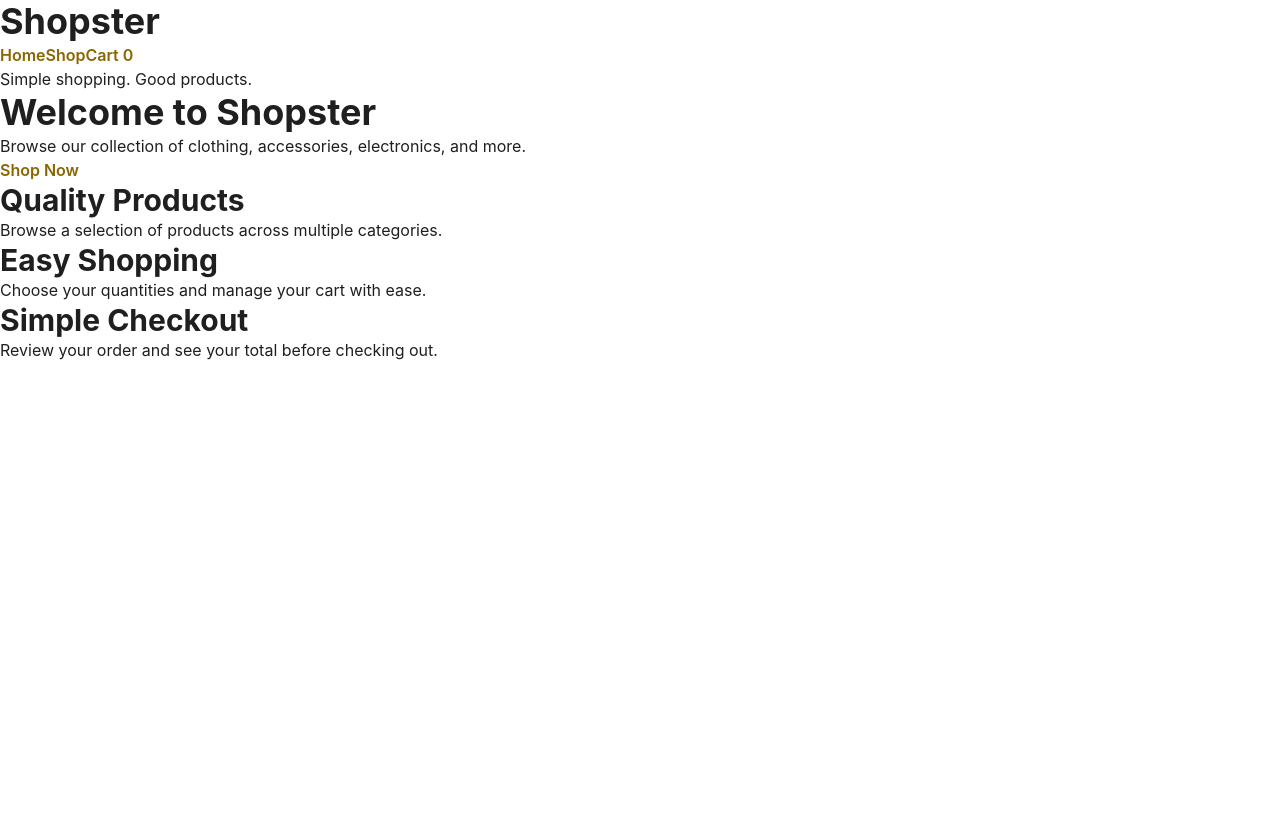
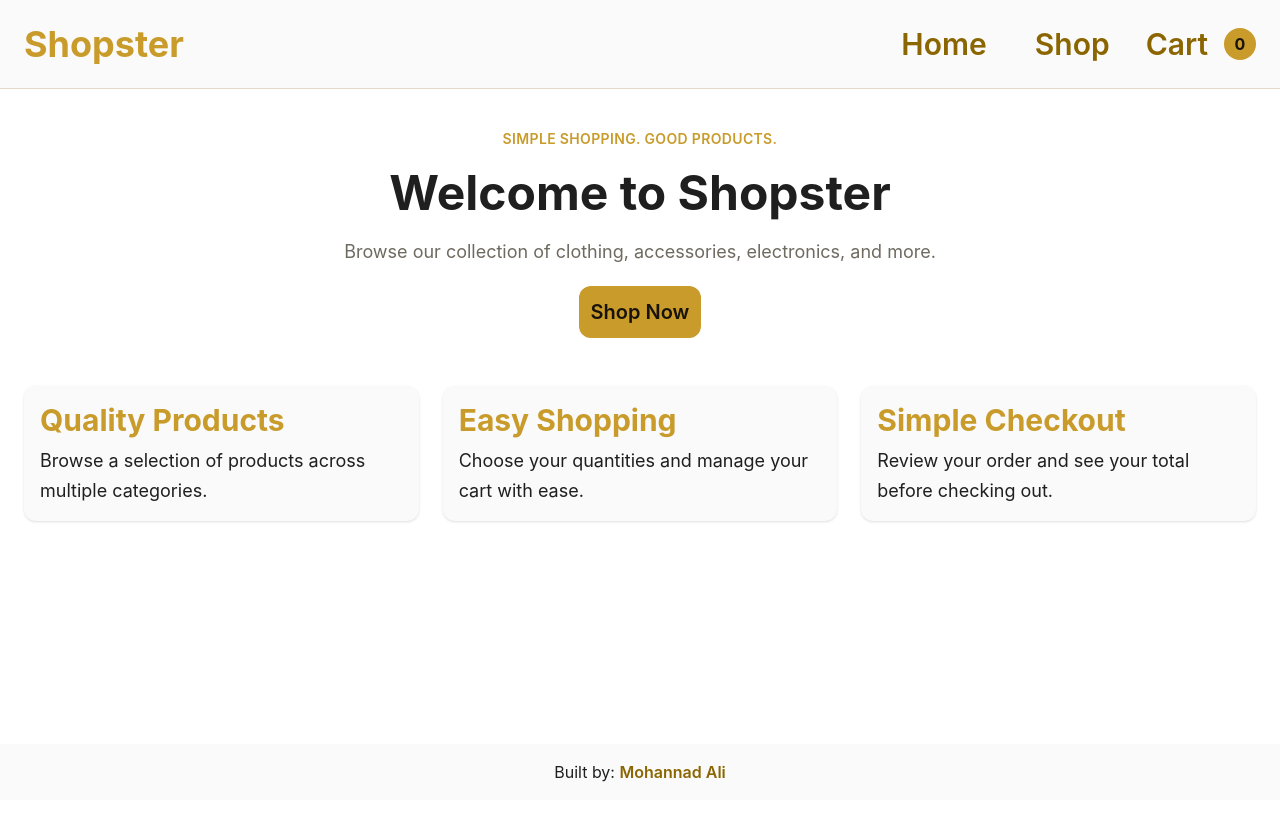
Before and after one commit to Ali7488/shopping-cart, a React (Vite) app: page / in a window 1280 px wide. Shown: the top 820 px of the page. Built offline with nearby package versions, Linux system fonts and the light colour scheme; no server answers.

Commit message:
styled app.jsx and home.jsx

```diff
--- a/src/App.jsx
+++ b/src/App.jsx
@@ -1,7 +1,6 @@
 import { useState } from "react";
 import { Link, Outlet } from "react-router";
 import { useShopApi } from "./hooks/useShopApi";
-import "./styles/App.css";
 
 function App() {
   // Retrieves products from fakeShop API
@@ -32,20 +31,36 @@ function App() {
   }, 0);
 
   return (
-    <>
-      <nav>
-        <h1>Shopster</h1>
-        <Link to="/">Home</Link>
-        <Link to="/shop">Shop</Link>
-        <Link to="/cart">
-          Cart <span>{cartTotalItems}</span>
+    <div className="grid grid-rows-[auto_minmax(0,1fr)_auto] min-h-dvh">
+      <nav className="flex  items-center  gap-2 md:gap-6 py-6 border-b bg-[var(--color-surface)] border-[var(--color-border)]  px-2 md:px-6">
+        <Link className="text-2xl md:text-4xl mr-auto font-bold text-[var(--color-primary)]" to="/">
+          Shopster
+        </Link>
+        <Link className="text-md md:text-3xl px-1 md:px-3 transition-colors" to="/">
+          Home
+        </Link>
+        <Link className="text-md md:text-3xl px-1 md:px-3 transition-colors" to="/shop">
+          Shop
+        </Link>
+        <Link
+          className="text-md md:text-3xl transition-colors inline-flex gap-1 md:gap-4 justify-center items-center"
+          to="/cart"
+        >
+          Cart{" "}
+          <span className="font-bold bg-[var(--color-primary)] text-[var(--color-text-inverse)] rounded-full px-2 min-w-8 h-8 inline-flex justify-center items-center text-base">
+            {cartTotalItems}
+          </span>
         </Link>
       </nav>
-      <main>
+      <main className="w-full mx-auto max-w-7xl p-2 md:p-6">
         <Outlet context={{ products, loading, error, cart, updateCartQuantity }} />
       </main>
-      <footer></footer>
-    </>
+      <footer className="flex justify-center items-center bg-[var(--color-surface)] p-4">
+        <p>
+          Built by: <a href="https://www.github.com/Ali7488">Mohannad Ali</a>
+        </p>
+      </footer>
+    </div>
   );
 }
 
--- a/src/pages/Home.jsx
+++ b/src/pages/Home.jsx
@@ -2,31 +2,54 @@ import { Link } from "react-router";
 
 export default function Home() {
   return (
-    <section className="home">
-      <div className="hero">
-        <p>Simple shopping. Good products.</p>
+    <section className="w-full space-y-8 md:space-y-12 py-4">
+      <div className="flex flex-col items-center text-center gap-3 md:gap-5 max-w-4xl mx-auto">
+        <p className="text-xs md:text-sm uppercase tracking-wide font-semibold text-[var(--color-primary)]">
+          Simple shopping. Good products.
+        </p>
 
-        <h1>Welcome to Shopster</h1>
+        <h1 className="text-3xl md:text-5xl font-bold text-[var(--color-text)]">
+          Welcome to Shopster
+        </h1>
 
-        <p>Browse our collection of clothing, accessories, electronics, and more.</p>
+        <p className="text-base md:text-lg text-[var(--color-text-muted)] max-w-2xl leading-relaxed">
+          Browse our collection of clothing, accessories, electronics, and more.
+        </p>
 
-        <Link to="/shop">Shop Now</Link>
+        <Link
+          className="transition-colors font-semibold text-md md:text-xl rounded-lg inline-flex bg-[var(--color-primary)] text-[var(--color-text-inverse)] p-3 hover:bg-[var(--color-primary-hover)] hover:scale-105 active:scale-97 transition-transform"
+          to="/shop"
+        >
+          Shop Now
+        </Link>
       </div>
 
-      <section className="homeFeatures">
-        <article>
-          <h2>Quality Products</h2>
-          <p>Browse a selection of products across multiple categories.</p>
+      <section className="grid grid-cols-1 md:grid-cols-3 gap-2 md:gap-6">
+        <article className="p-2 md:p-4 flex flex-col gap-1 md:gap-2 bg-[var(--color-surface)] text-[var(--color-text-inverse)] border-[var(--color-border)] rounded-lg shadow-sm hover:shadow-lg  hover:scale-102 transition-transform transition-shadow">
+          <h2 className="text-2xl md:text-3xl font-bold text-[var(--color-primary)]">
+            Quality Products
+          </h2>
+          <p className="text-base md:text-lg text-[var(--color-text)] max-w-2xl leading-relaxed">
+            Browse a selection of products across multiple categories.
+          </p>
         </article>
 
-        <article>
-          <h2>Easy Shopping</h2>
-          <p>Choose your quantities and manage your cart with ease.</p>
+        <article className="p-2 md:p-4 flex flex-col gap-1 md:gap-2 bg-[var(--color-surface)] text-[var(--color-text-inverse)] border-[var(--color-border)] rounded-lg shadow-sm hover:shadow-lg hover:scale-102 transition-transform transition-shadow">
+          <h2 className="text-2xl md:text-3xl font-bold text-[var(--color-primary)]">
+            Easy Shopping
+          </h2>
+          <p className="text-base md:text-lg text-[var(--color-text)] max-w-2xl leading-relaxed">
+            Choose your quantities and manage your cart with ease.
+          </p>
         </article>
 
-        <article>
-          <h2>Simple Checkout</h2>
-          <p>Review your order and see your total before checking out.</p>
+        <article className="p-2 md:p-4 flex flex-col gap-1 md:gap-2 bg-[var(--color-surface)] text-[var(--color-text-inverse)] border-[var(--color-border)] rounded-lg shadow-sm hover:shadow-lg  hover:scale-102 transition-transform transition-shadow">
+          <h2 className="text-2xl md:text-3xl font-bold text-[var(--color-primary)]">
+            Simple Checkout
+          </h2>
+          <p className="text-base md:text-lg text-[var(--color-text)] max-w-2xl leading-relaxed">
+            Review your order and see your total before checking out.
+          </p>
         </article>
       </section>
     </section>
--- a/src/styles/App.css
+++ /dev/null
@@ -1,4 +0,0 @@
-main {
-  width: 100%;
-  min-height: 100vh;
-}
```
